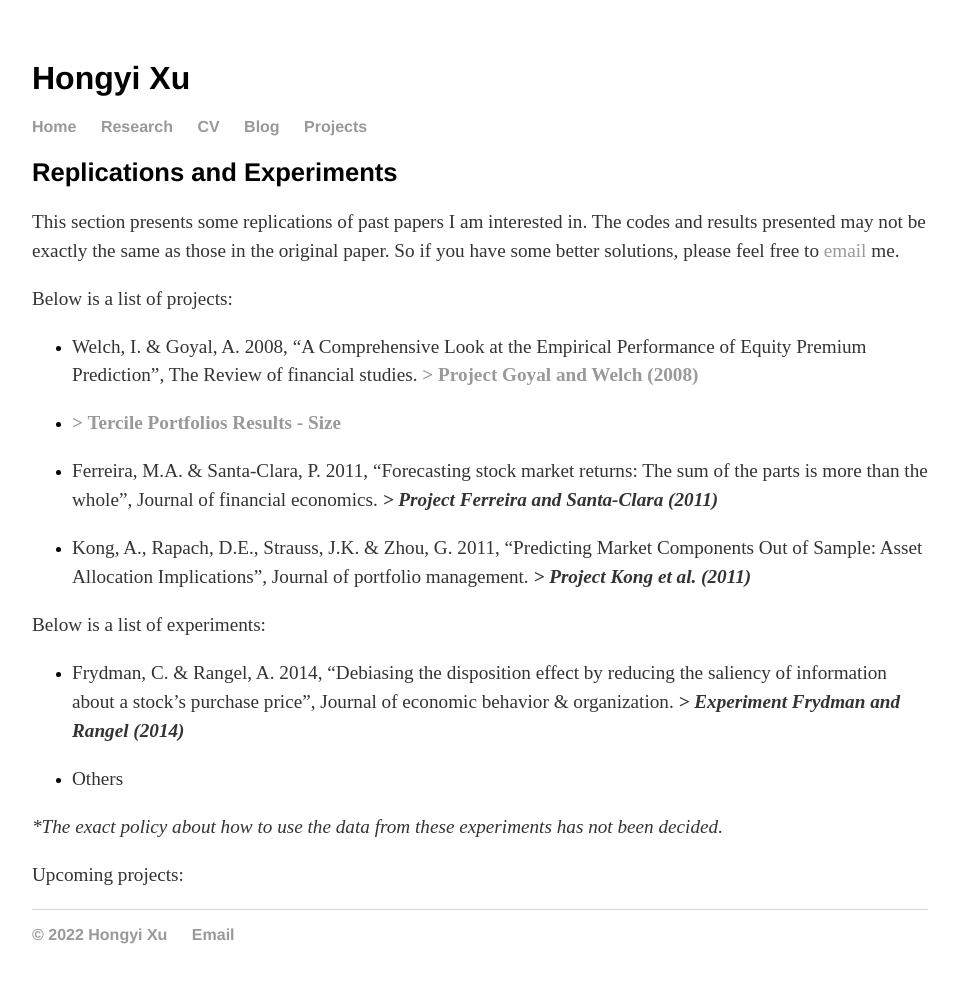
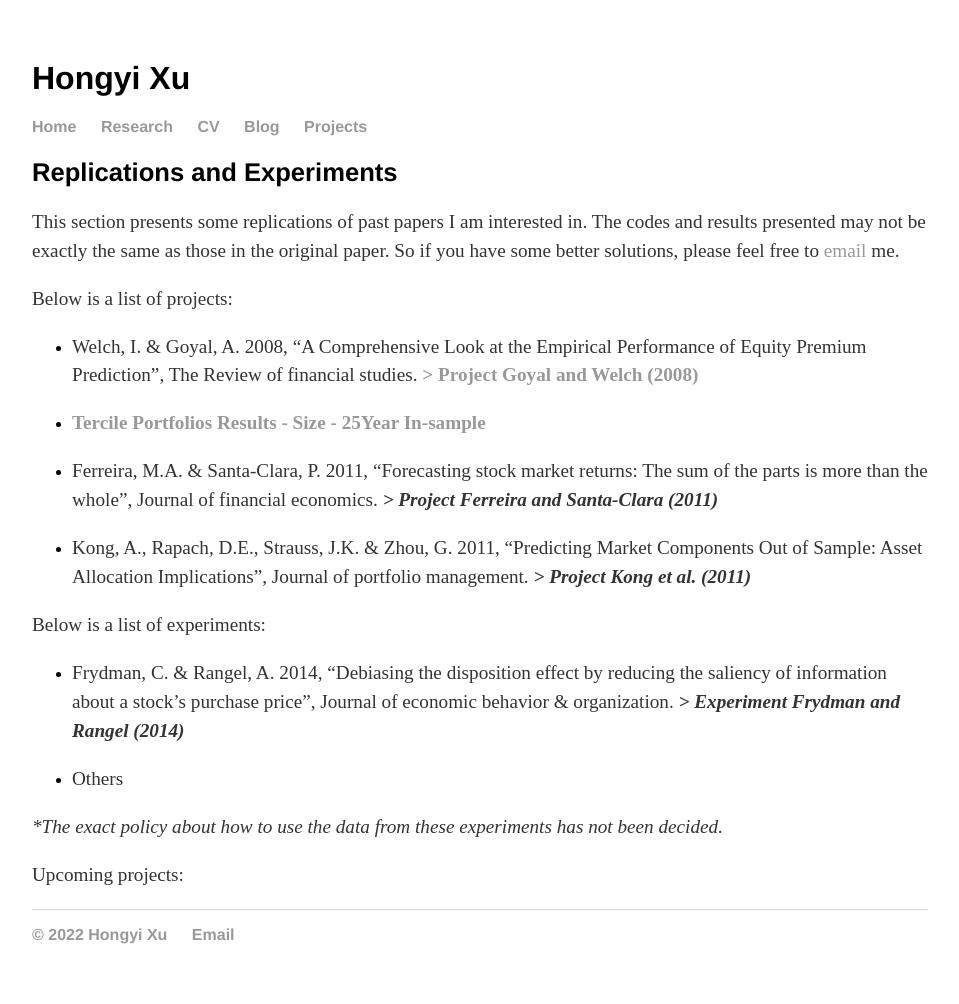
Before and after one commit to hongyileoxu/hongyileoxu.github.io, a Jekyll site: the page built from projects/index.md, in a window 1280 px wide. Shown: the whole page, without its empty margins (160-1119 px from the left). Built offline with Jekyll 4.4.1, drawn with Linux system fonts in a browser that asks for light colours.

Commit message:
Update index.md

```diff
--- a/projects/index.md
+++ b/projects/index.md
@@ -8,7 +8,7 @@ This section presents some replications of past papers I am interested in. The c
 Below is a list of projects:
 - Welch, I. & Goyal, A. 2008, "A Comprehensive Look at the Empirical Performance of Equity Premium Prediction", The Review of financial studies. **[> Project Goyal and Welch (2008)](https://hongyileoxu.github.io/blog/2021/06/19/site-start)**
 
-- **[> Tercile Portfolios Results - Size](https://hongyileoxu.github.io/Xu_2022_v4.0_Deciles_size.html)**
+- **[Tercile Portfolios Results - Size - 25Year In-sample](https://hongyileoxu.github.io/research/Xu_et_al_2022/Xu_2022_v4.0_Deciles_size25y.html)**
 
 - Ferreira, M.A. & Santa-Clara, P. 2011, "Forecasting stock market returns: The sum of the parts is more than the whole", Journal of financial economics. _**> Project Ferreira and Santa-Clara (2011)**_
 
```
